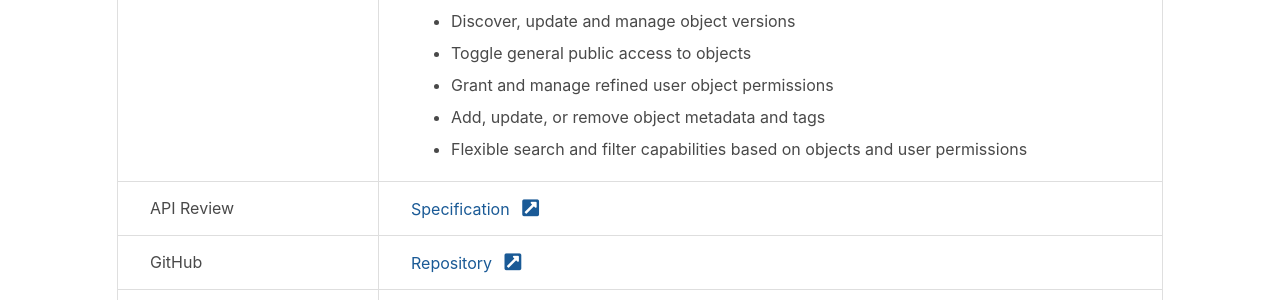
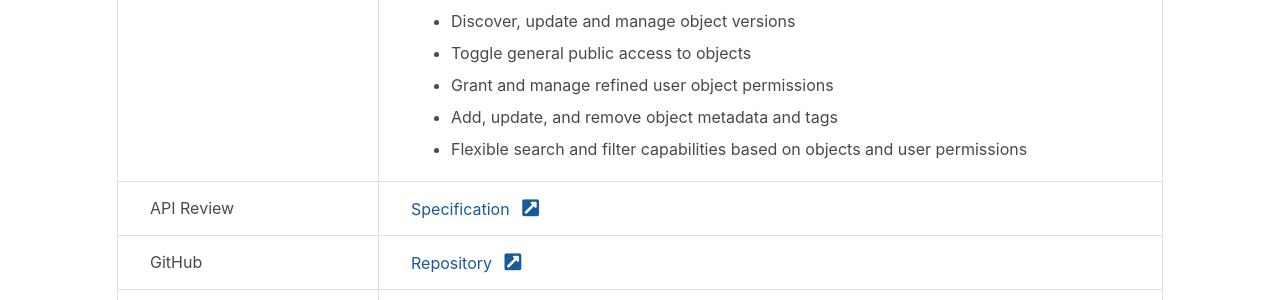
Before and after one commit to bcgov/common-service-showcase, a Jekyll site: the page built from collections/_services/coms.md, in a window 1280 px wide and 900 px high, scrolled down 655 px. Shown: the part 153-453 px from the top of the window. Built offline with Jekyll 4.4.1, drawn with Linux system fonts in a browser that asks for light colours; nearby versions of some CDN libraries.

Commit message:
Update wording

```diff
--- a/collections/_services/coms.md
+++ b/collections/_services/coms.md
@@ -36,5 +36,5 @@ dockerImages:
 - Discover, update and manage object versions
 - Toggle general public access to objects
 - Grant and manage refined user object permissions
-- Add, update, or remove object metadata and tags
+- Add, update, and remove object metadata and tags
 - Flexible search and filter capabilities based on objects and user permissions
```
